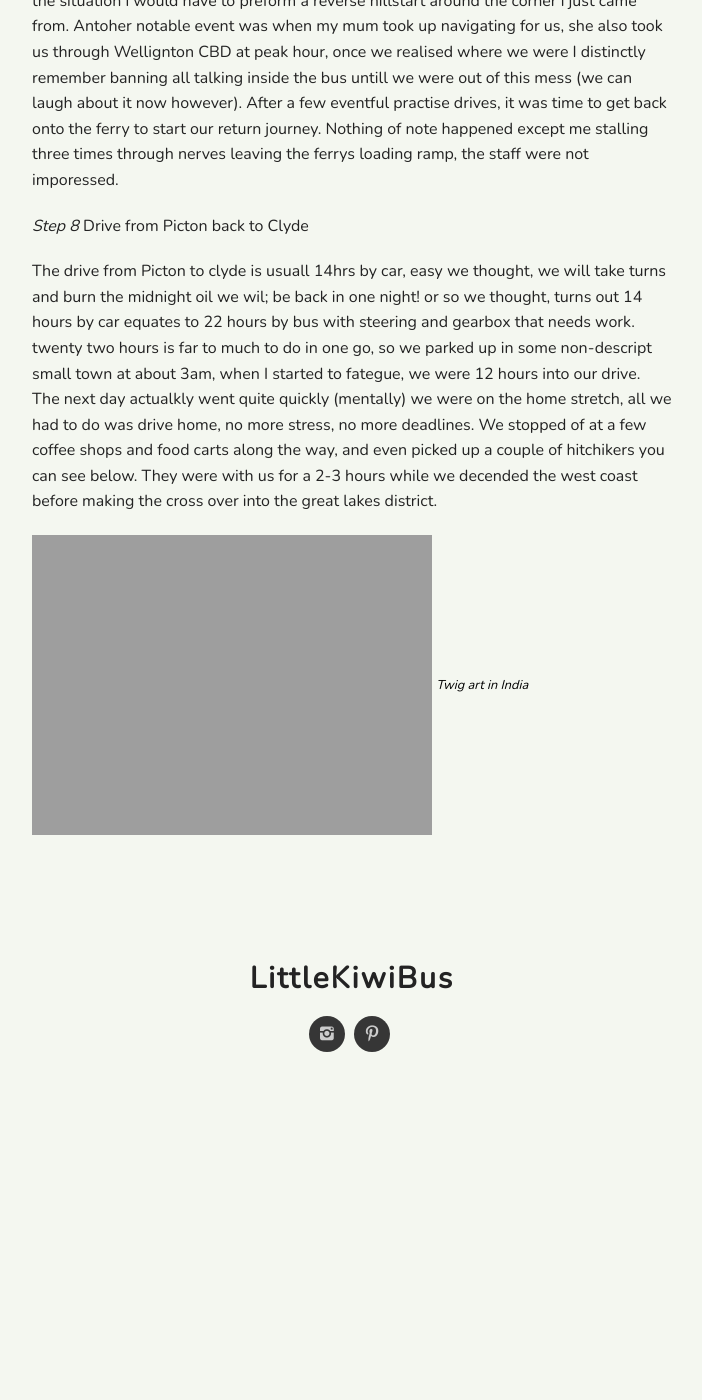
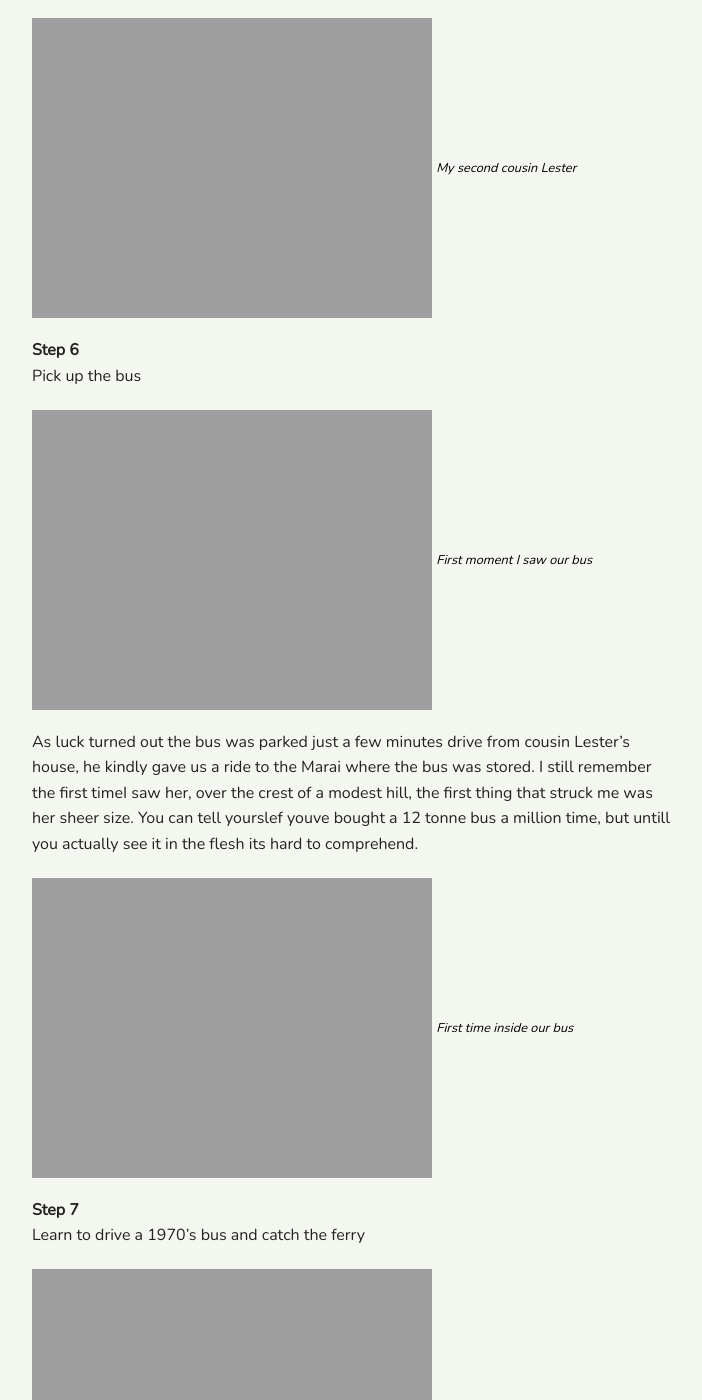
Before and after one commit to vendablefall/littlekiwibus, a Jekyll site: the page built from _posts/2019-04-05-Picking-up-our-bus.md, in a window 1280 px wide and 1400 px high, scrolled down 5486 px. Shown: the whole window, without its empty margins (288-990 px from the left). Built offline with Jekyll 4.4.1, drawn with Linux system fonts in a browser that asks for light colours; Markdown is read by kramdown in place of the engine named in the settings; comment, search, counter and statistics services are not loaded; before the commit the page ends 6561 px from its top, so only the background shows below that; some of the changed text lies outside the part shown.

Commit message:
re-arranged photos

```diff
--- a/_posts/2019-04-05-Picking-up-our-bus.md
+++ b/_posts/2019-04-05-Picking-up-our-bus.md
@@ -4,11 +4,19 @@
 date:   2019-04-05 20:37:53 +0800 #re-adjust date as needed (post will not be shown untill that date)
 author: Alex Simpson
 ---
+
+   <img src="{{site.url}}/images/picking-up-our-bus/great-lakes-2.JPG"/>
+<a class="image-captions">Homeward bound</a>
+
 This is the epic tale of how I (Alex) proudly took ownership of our bus, and took it on an unforgettable journey from Wellington (North Island) to our storage location in Clyde (South Island). This is also a tribute to all the wonderful, generous souls who helped us along the way, and together made it all possible.
 
 This is the epic story of how I (Alex) flew back to New Zealand (NZ) and with the help of many family and friends along the way managed to take ownership of our bus (in the North Island of NZ) and then drive it to our storage location (in the South island of NZ). This is also a tribute to all the wonderful people along the way who made it possible.
 
 <!--more-->
+  <img src="{{site.url}}/images/picking-up-our-bus/west-coast-shakas.JPG"/>
+<a class="image-captions">Cruizing down the west coast</a>
+
+
 `
 I guess I'll start at the start. First of all, I had to get from our current home in Brisbane to New Zealand - more specifically, Arrowtown, where Mum was waiting for me. Bridget wasn't able to come (visa complications) which was a big old shame, and also added a ton of pressure - this was all on me!
 
@@ -18,7 +26,7 @@
 
 The plan was simple:
 
-*Step 1*
+**Step 1**<bR>
 Catch a bus from Arrowtown to Dunedin (5hrs)
 
 <img src="{{site.url}}/images/picking-up-our-bus/the-bus-we-almost-missed.JPG"/>
@@ -26,7 +34,7 @@
 
 This leg was terribly close to going terribly wrong. Mum and I almost missed our bus... even though we were waiting at the bus stop. It was a cool 6 degree (celcius) morning and so we were sitting in her car, in an attempt to keep warm. We stayed warmer than we would have outside, but it did also mean that we didn't hear the call for Dunedin. I spotted the destination ticket on the entrance door of the bus just as it was pulling out of the station. Dunedin. My heart dropped. I shot out of the car like a man possessed and stood in the driveway blocking the bus' path. My mother was still inside the car coming to the realisation of what just almost happened. We got on the bus and we shamefully found our seats, while wethering distinful glares from all of the passengers who'd managed to take their seats at an appropriate time.
 
-*Step 2*
+**Step 2**<br>
 Pick up a rental car and drive to Christchurch (4.5hrs)
 
 <img src="{{site.url}}/images/picking-up-our-bus/our-rental-car.JPG"/>
@@ -34,7 +42,7 @@
 
 We managed to get off the bus, collect our rental car, and drive to Christchurch without anything remarkable happening. My darling mother did take the opportunity to talk my ears off, but that was to be expected after not seeing her for the better part of a year. We did also almost "lose" her credit card at a petrol station, when she absent-mindedly threw it out with the coffee in the gutter, to which she promptly lost her nerve until we check the security camera showing her drop it on the street. We were starting to fall behind schedule.
 
-*Step 3*
+**Step 3**<br>
 Pick up my uncle Alistars "trade plates" (which would allow us to drive the bus without it being 100% road legal)
 
 <img src="{{site.url}}/images/picking-up-our-bus/my-uncle-alastair.JPG"/>
@@ -43,7 +51,7 @@
 
 This leg of journey was rather smooth, apart from taking slightly longer than anticipated. I would like to give a big shout out to my uncle Alistair for lending us his trade plates (see the photo below) and making this whole journey possible. In NZ you are only allowed to drive a vehicle on the roads if it has passed a warrant of fitness (WOF) within the last 6 months. A WOF checks the brakes, lights, tyres and other general safety checks to make sure the vehicle is road legal. This is where the trade plates come in. With a set of these bad boys you can drive a vehicle without a WOF (our bus) to a place of repair (our paddock in Clyde) legally. So without my uncle and these plates we couldn't have driven our bus half way down the country, so thank you Alistair.
 
-*Step 4*
+**Step 4**<br>
 Drive to Picton (6.5hrs) drop of the rental car
 
 <img src="{{site.url}}/images/picking-up-our-bus/dropping-of-the-rental.JPG"/>
@@ -54,7 +62,7 @@
 <expand on mum driving slow and me changing over, arguments etc>
 we managed to get into Picton at 5:55pm just in time to avoid and late return fees put on us by the rental company.
 
-*Step 5*
+**Step 5**<br>
 Ferry to Wellington
 
 <img src="{{site.url}}/images/picking-up-our-bus/ferry-view-south-island.JPG"/>
@@ -67,21 +75,60 @@
 <a class="image-captions">My second cousin Lester</a>
 
 
-*Step 6*
+
+**Step 6**<br>
 Pick up the bus
+
+<img src="{{site.url}}/images/picking-up-our-bus/first-time-i-saw-her.JPG"/>
+<a class="image-captions">First moment I saw our bus</a>
 
 As luck turned out the bus was parked just a few minutes drive from cousin Lester's house, he kindly gave us a ride to the Marai where the bus was stored. I still remember the first timeI saw her, over the crest of a modest hill, the first thing that struck me was her sheer size. You can tell yourslef youve bought a 12 tonne bus a million time, but untill you actually see it in the flesh its hard to comprehend.
 
-*Step 7*
+<img src="{{site.url}}/images/picking-up-our-bus/first-time-sitting-inside.JPG"/>
+<a class="image-captions">First time inside our bus</a>
+
+
+**Step 7**<br>
 Learn to drive a 1970's bus and catch the ferry
+
+<img src="{{site.url}}/images/picking-up-our-bus/first-drive.JPG"/>
+<a class="image-captions">My first time driving</a>
+
 
 The next part was, interesting to say the least. I was quite confident in driving the trucks I had learnt on back in Australia, this however was another challenge all together. For starters, our bus was manual, almost none of the schynros worked in the gearbox, the steering neededs a lot of tightning, the mirrors were too covered in mould to be any use and the roads were allot smaller than the industrial complex I learned to drive on. Literally the first corner I had to make, I got stuck and had to ask a lady to move her parked car because my turning angle would of contacted with her car and to get out of the situation i would have to preform a reverse hillstart around the corner i just came from. Antoher notable event was when my mum took up navigating for us, she also took us through Wellignton CBD at peak hour, once we realised where we were I distinctly remember banning all talking inside the bus untill we were out of this mess (we can laugh about it now however). After a few eventful practise drives, it was time to get back onto the ferry to start our return journey. Nothing of note happened except me stalling three times through nerves leaving the ferrys loading ramp, the staff were not imporessed.
 
-*Step 8*
+<img src="{{site.url}}/images/picking-up-our-bus/loading-onto-ferry.JPG"/>
+<a class="image-captions">Getting on the ferry again, this time bus in hand</a>
+
+**Step 8**<br>
 Drive from Picton back to Clyde
 
-The drive from Picton to clyde is usuall 14hrs by car, easy we thought, we will take turns and burn the midnight oil we wil; be back in one night! or so we thought, turns out 14 hours by car equates to 22 hours by bus with steering and gearbox that needs work. twenty two hours is far to much to do in one go, so we parked up in some non-descript small town at about 3am, when I started to fategue, we were 12 hours into our drive. The next day actualkly went quite quickly (mentally) we were on the home stretch, all we had to do was drive home, no more stress, no more deadlines. We stopped of at a few coffee shops and food carts along the way, and even picked up a couple of hitchikers you can see below. They were with us for a 2-3 hours while we decended the west coast before making the cross over into the great lakes district.
+The drive from Picton to clyde is usuall 14hrs by car, easy we thought, we will take turns and burn the midnight oil we wil; be back in one night!
+
+<img src="{{site.url}}/images/picking-up-our-bus/hokitika.JPG"/>
+<a class="image-captions">Hokitika</a>
+
+ Or so we thought, turns out 14 hours by car equates to 22 hours by bus with steering and gearbox that needs work. twenty two hours is far to much to do in one go, so we parked up in some non-descript small town at about 3am, when I started to fategue, we were 12 hours into our drive.
+
+ <img src="{{site.url}}/images/picking-up-our-bus/mum-driving.JPG"/>
+<a class="image-captions">My mum taking a shift driving</a>
+
+ The next day actually went quite quickly (mentally) we were on the home stretch, all we had to do was drive home, no more stress, no more deadlines.
+
+  <img src="{{site.url}}/images/picking-up-our-bus/last-gas-stop.JPG"/>
+<a class="image-captions">Our last fillup in franz joseph glacier</a>
+
+ We stopped of at a few coffee shops and food carts along the way, and even picked up a couple of hitchikers you can see below. They were with us for a 2-3 hours while we decended the west coast before making the cross over into the great lakes district.
+
+  <img src="{{site.url}}/images/picking-up-our-bus/black-sand-ceach.JPG"/>
+<a class="image-captions">West coast pit stop</a>
+
+   <img src="{{site.url}}/images/picking-up-our-bus/hitchhikers.JPG"/>
+<a class="image-captions">Our Polish hitchikers</a>
 
 
-<img src="{{site.url}}/images/AandB_stick.JPG"/>
-<a class="image-captions">Twig art in India</a>
+   <img src="{{site.url}}/images/picking-up-our-bus/great-lakes-1.JPG"/>
+<a class="image-captions">Back in the great lakes district</a>
+
+   <img src="{{site.url}}/images/picking-up-our-bus/great-lakes-3.JPG"/>
+<a class="image-captions">1 hour that way is home</a>
```
